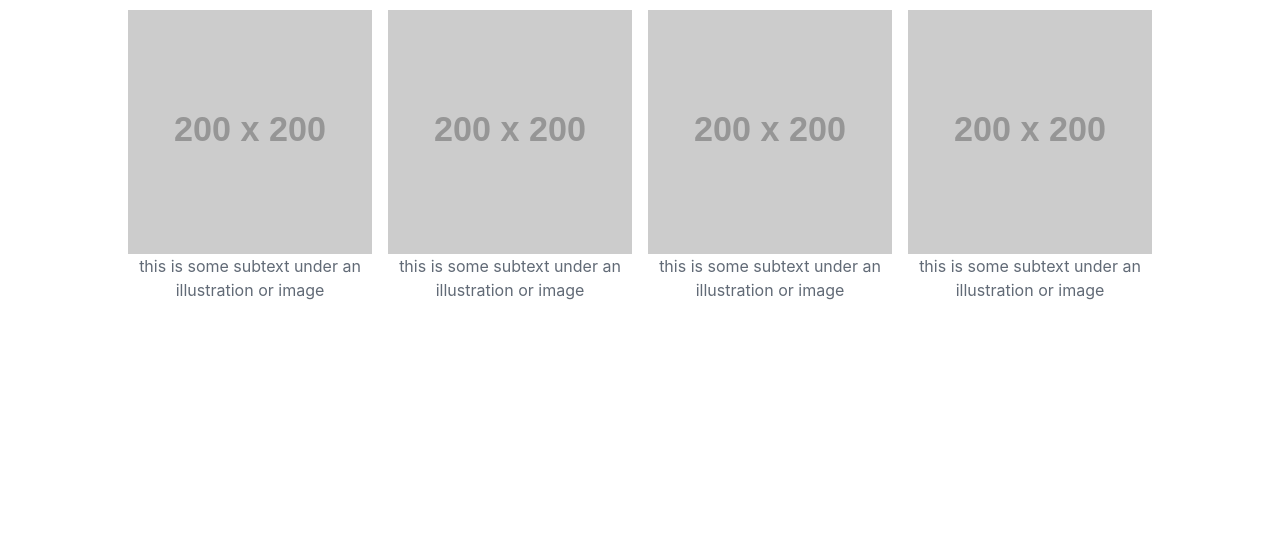
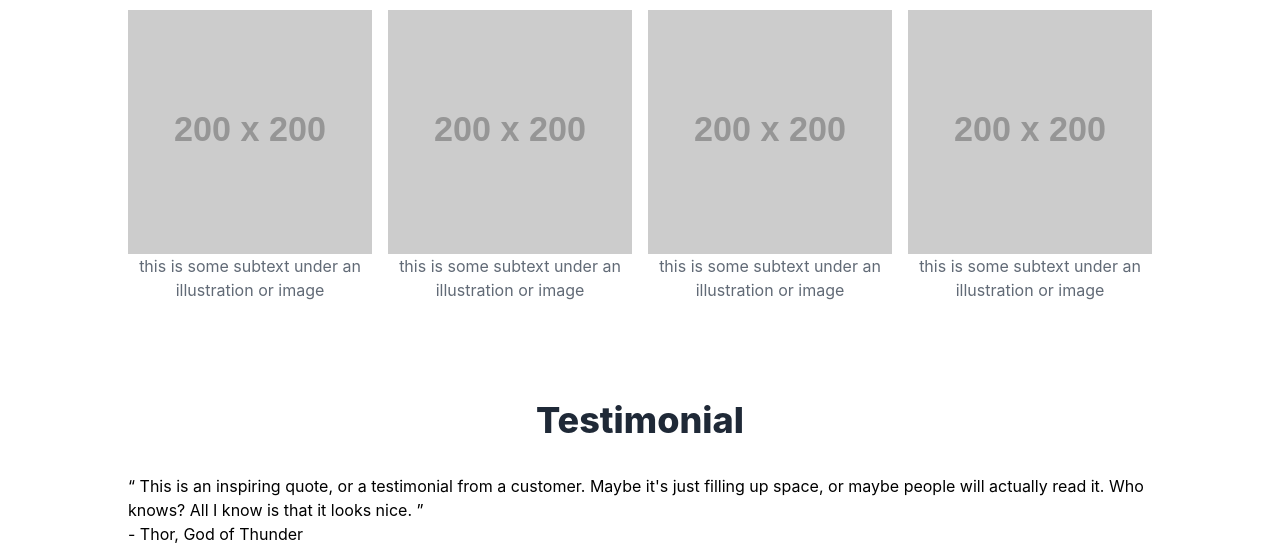
Before and after one commit to jsklcodes/odin-landing-page, a plain HTML site: page index.html in a window 1280 px wide. Shown: the part 638-1184 px from the top of the page. Before the commit the page ends 1040 px from the top, so only its background shows below. Drawn offline with Linux system fonts and the light colour scheme; placeholder pictures from the web are drawn by us.

Commit message:
Add testimonial markup

```diff
--- a/index.html
+++ b/index.html
@@ -74,6 +74,18 @@
       </figure>
     </div>
   </section>
+
+  <section class="testimonial">
+    <h2 class="secondary-title sr-only">Testimonial</h2>
+    <div class="container">
+      <q class="testimonial-text">
+        This is an inspiring quote, or a testimonial from a customer. Maybe
+        it's just filling up space, or maybe people will actually read it. Who
+        knows? All I know is that it looks nice.
+      </q>
+      <p class="testimonial-author">- Thor, God of Thunder</p>
+    </div>
+  </section>
 </body>
 
 </html>
```
